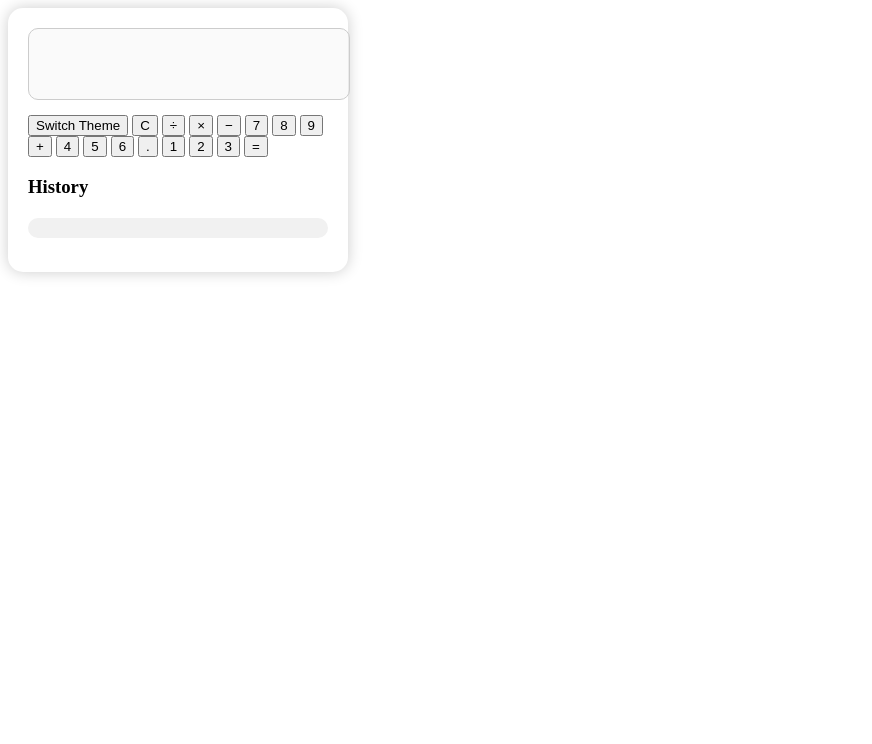
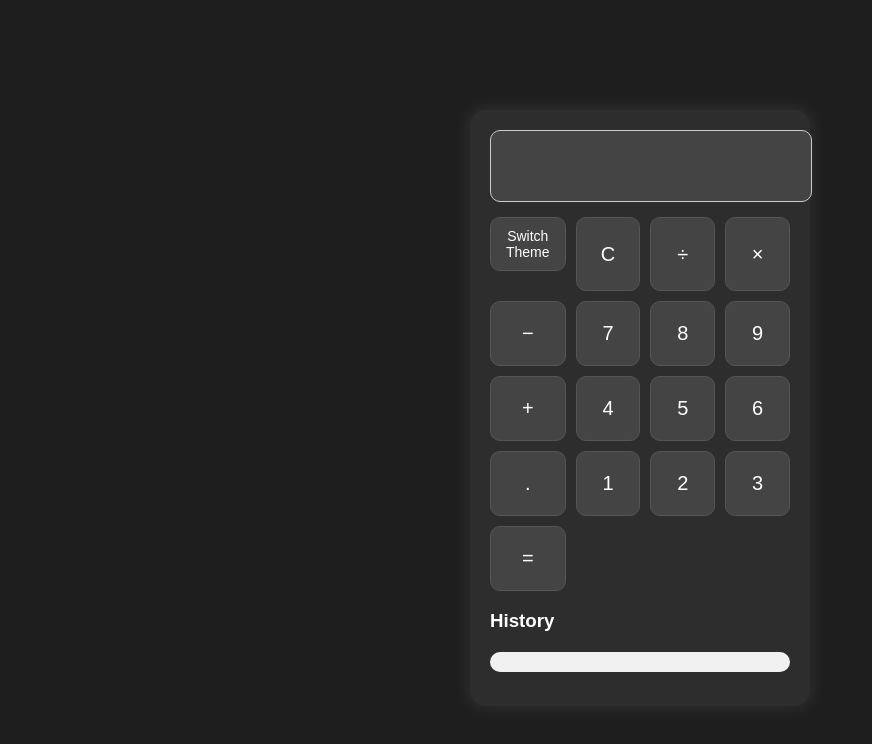
Before and after one commit to Sarika-Nukavarapu/Project, a plain HTML site: page index.html in a window 1280 px wide. Both pictures are taken after a click on the button "Switch Theme". Shown: the whole page, without its empty margins (0-872 px from the left). Drawn offline with Linux system fonts and the light colour scheme.

Commit message:
Update style.css

```diff
--- a/style.css
+++ b/style.css
@@ -1,4 +1,4 @@
-ody {
+body {
   font-family: Arial, sans-serif;
   background: #f0f0f0;
   display: flex;
@@ -42,3 +42,54 @@ ody {
   border-radius: 10px;
   border: 1px solid #ccc;
 }
+
+.buttons {
+  display: grid;
+  grid-template-columns: repeat(4, 1fr);
+  gap: 10px;
+}
+
+button {
+  padding: 20px;
+  font-size: 20px;
+  border: none;
+  background: #f9f9f9;
+  border-radius: 10px;
+  cursor: pointer;
+  transition: background 0.2s;
+}
+
+button:hover {
+  background: #dfe6e9;
+}
+
+.zero {
+  grid-column: span 2;
+}
+body.light {
+  background: #f0f0f0;
+  color: #000;
+}
+
+body.dark {
+  background: #1e1e1e;
+  color: #fff;
+}
+
+body.dark .calculator {
+  background: #2d2d2d;
+  box-shadow: 0 0 20px rgba(255,255,255,0.1);
+}
+
+body.dark input,
+body.dark button {
+  background: #444;
+  color: #fff;
+  border: 1px solid #555;
+}
+
+#themeToggle {
+  margin-bottom: 20px;
+  padding: 10px 15px;
+  font-size: 14px;
+}
```
